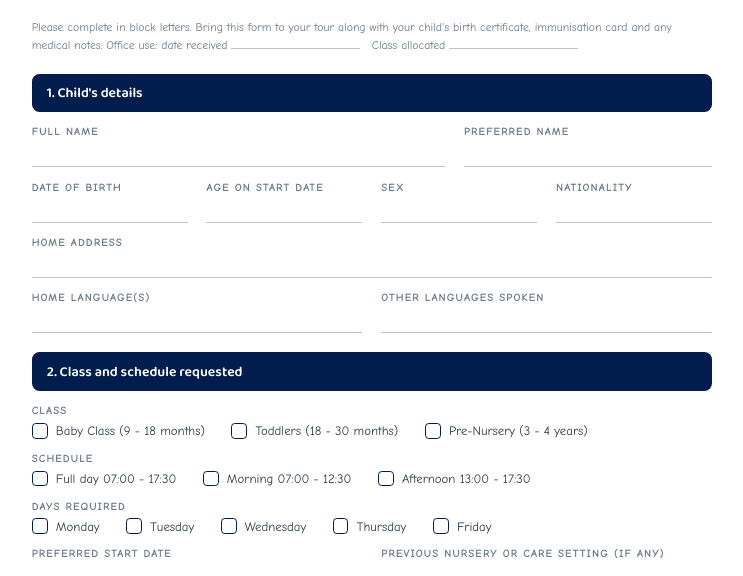
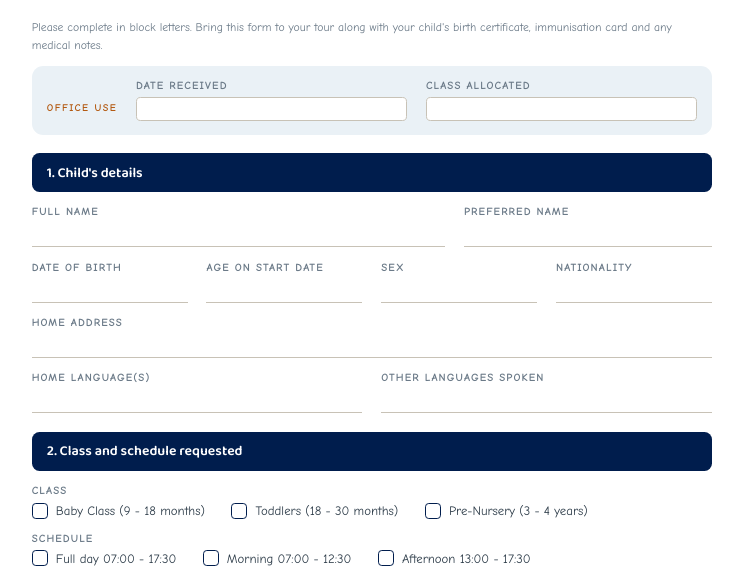
Before and after one commit to McClouds-web/radianthearts, a website built with Vite: page doc-enrolment-source.html in a window 1280 px wide. Shown: the part 219-795 px from the top of the page, without its empty margins (25-768 px from the left). Built offline with nearby package versions, Linux system fonts and the light colour scheme.

Commit message:
Give the office-use fields room to write
Date received and Class allocated were inline blanks buried at the end of the
parent instruction sentence, with no real space to write. They now sit in
their own tinted strip as full-width white boxes, separated from the
instructions aimed at parents.

```diff
--- a/doc-enrolment-source.html
+++ b/doc-enrolment-source.html
@@ -10,6 +10,11 @@
   .line{ height:5.6mm; }
   .line.tall{ height:9mm; }
   .f label{ font-size:7.8pt; margin-bottom:.8mm; }
+  .office-strip{ display:flex; align-items:flex-end; gap:5mm; background:var(--sky);
+                 border-radius:3mm; padding:3.5mm 4mm; margin-top:3mm; }
+  .office-strip .office-tag{ font-size:7.6pt; letter-spacing:.14em; text-transform:uppercase;
+                 font-weight:700; color:var(--amber); white-space:nowrap; padding-bottom:2mm; }
+  .office-strip .f{ flex:1; }
 </style>
 </head><body>
 
@@ -20,7 +25,13 @@
     <div class="t"><h1>Enrolment Form</h1><div class="sub">Page 1 of 3</div></div>
   </div>
 
-  <p class="small muted">Please complete in block letters. Bring this form to your tour along with your child's birth certificate, immunisation card and any medical notes. Office use: date received <span class="fill" style="min-width:34mm"></span> &nbsp; Class allocated <span class="fill" style="min-width:34mm"></span></p>
+  <p class="small muted">Please complete in block letters. Bring this form to your tour along with your child's birth certificate, immunisation card and any medical notes.</p>
+
+  <div class="office-strip">
+    <span class="office-tag">Office use</span>
+    <div class="f"><label>Date received</label><div class="write sm"></div></div>
+    <div class="f"><label>Class allocated</label><div class="write sm"></div></div>
+  </div>
 
   <div class="sec">1. Child's details</div>
   <div class="row">
```
Also changed, not shown: 1 other file.
